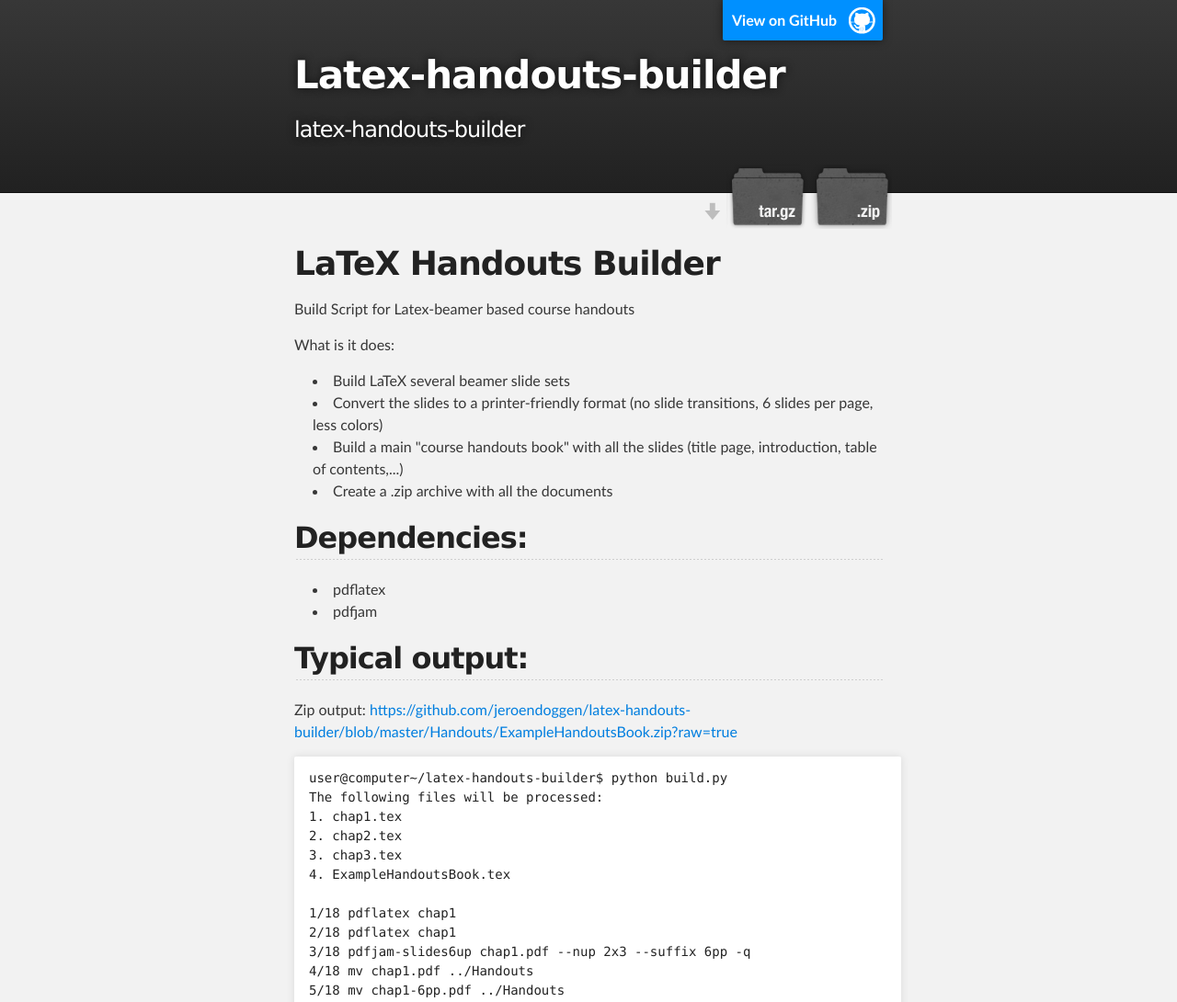
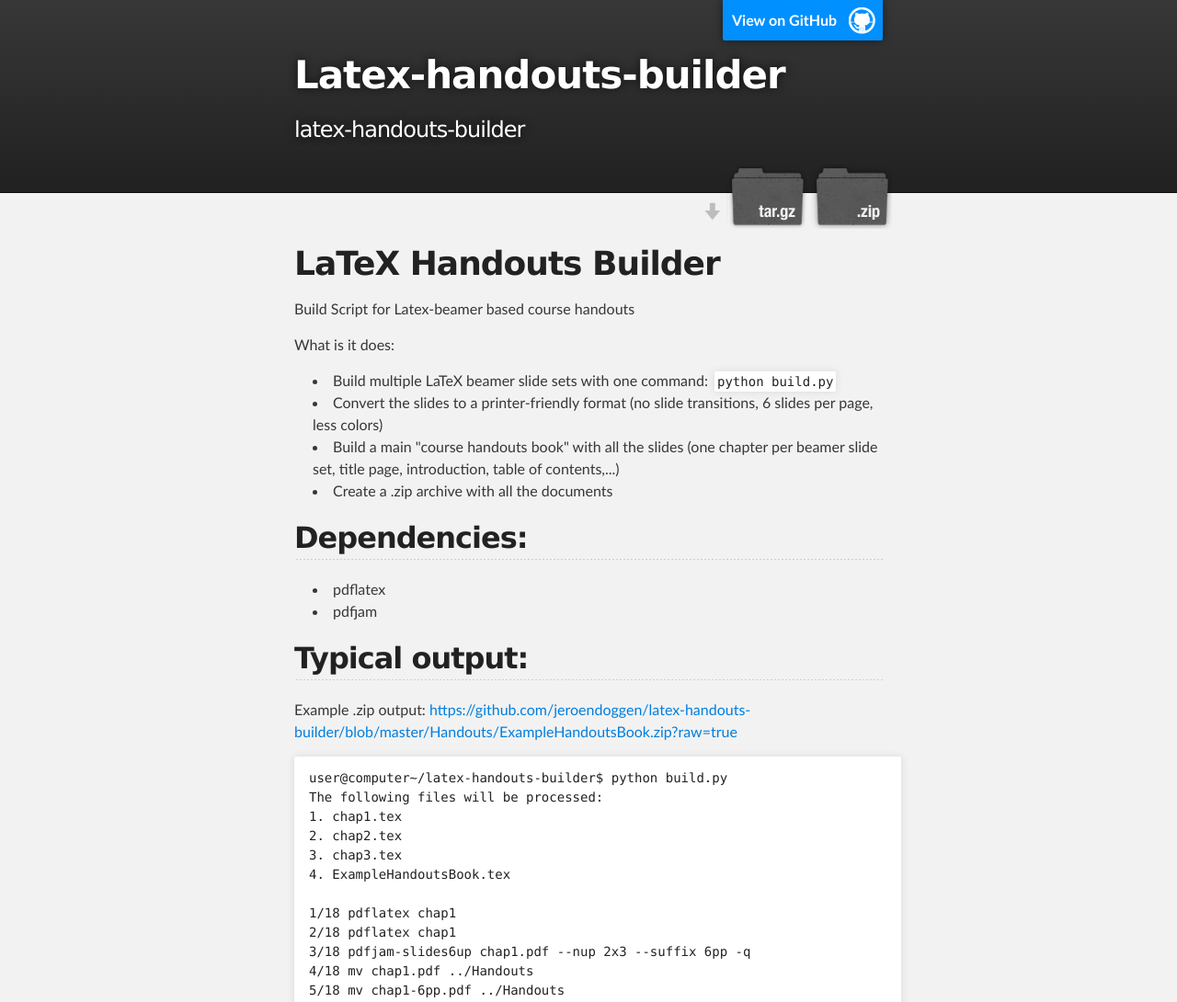
Before and after one commit to jeroendoggen/latex-handouts-builder, a plain HTML site: page index.html in a window 1280 px wide. Shown: the top 1090 px of the page at 92% size. Drawn offline with Linux system fonts and the light colour scheme.

Commit message:
Create gh-pages branch via GitHub

```diff
--- a/index.html
+++ b/index.html
@@ -38,9 +38,10 @@
 <p>What is it does:</p>
 
 <ul>
-<li>Build LaTeX several beamer slide sets</li>
+<li>Build multiple LaTeX beamer slide sets with one command: <code>python build.py</code>
+</li>
 <li>Convert the slides to a printer-friendly format (no slide transitions, 6 slides per page, less colors)</li>
-<li>Build a main "course handouts book" with all the slides (title page, introduction, table of contents,...)</li>
+<li>Build a main "course handouts book" with all the slides (one chapter per beamer slide set, title page, introduction, table of contents,...)</li>
 <li>Create a .zip archive with all the documents</li>
 </ul><h2>Dependencies:</h2>
 
@@ -49,7 +50,7 @@
 <li>pdfjam</li>
 </ul><h2>Typical output:</h2>
 
-<p>Zip output: <a href="https://github.com/jeroendoggen/latex-handouts-builder/blob/master/Handouts/ExampleHandoutsBook.zip?raw=true">https://github.com/jeroendoggen/latex-handouts-builder/blob/master/Handouts/ExampleHandoutsBook.zip?raw=true</a></p>
+<p>Example .zip output: <a href="https://github.com/jeroendoggen/latex-handouts-builder/blob/master/Handouts/ExampleHandoutsBook.zip?raw=true">https://github.com/jeroendoggen/latex-handouts-builder/blob/master/Handouts/ExampleHandoutsBook.zip?raw=true</a></p>
 
 <pre><code>user@computer~/latex-handouts-builder$ python build.py
 The following files will be processed:
```
Also changed, not shown: params.json (+1 -1 lines).
